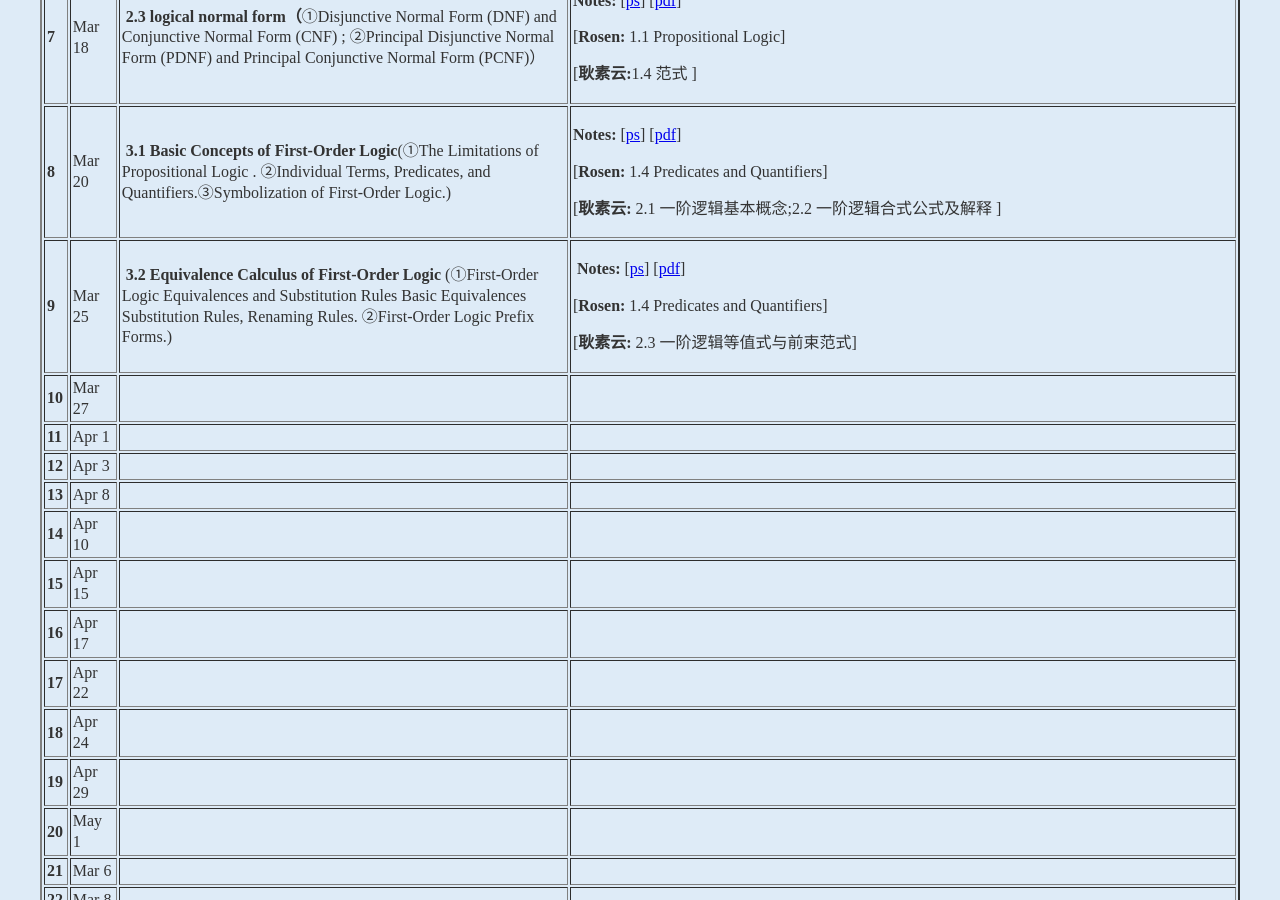
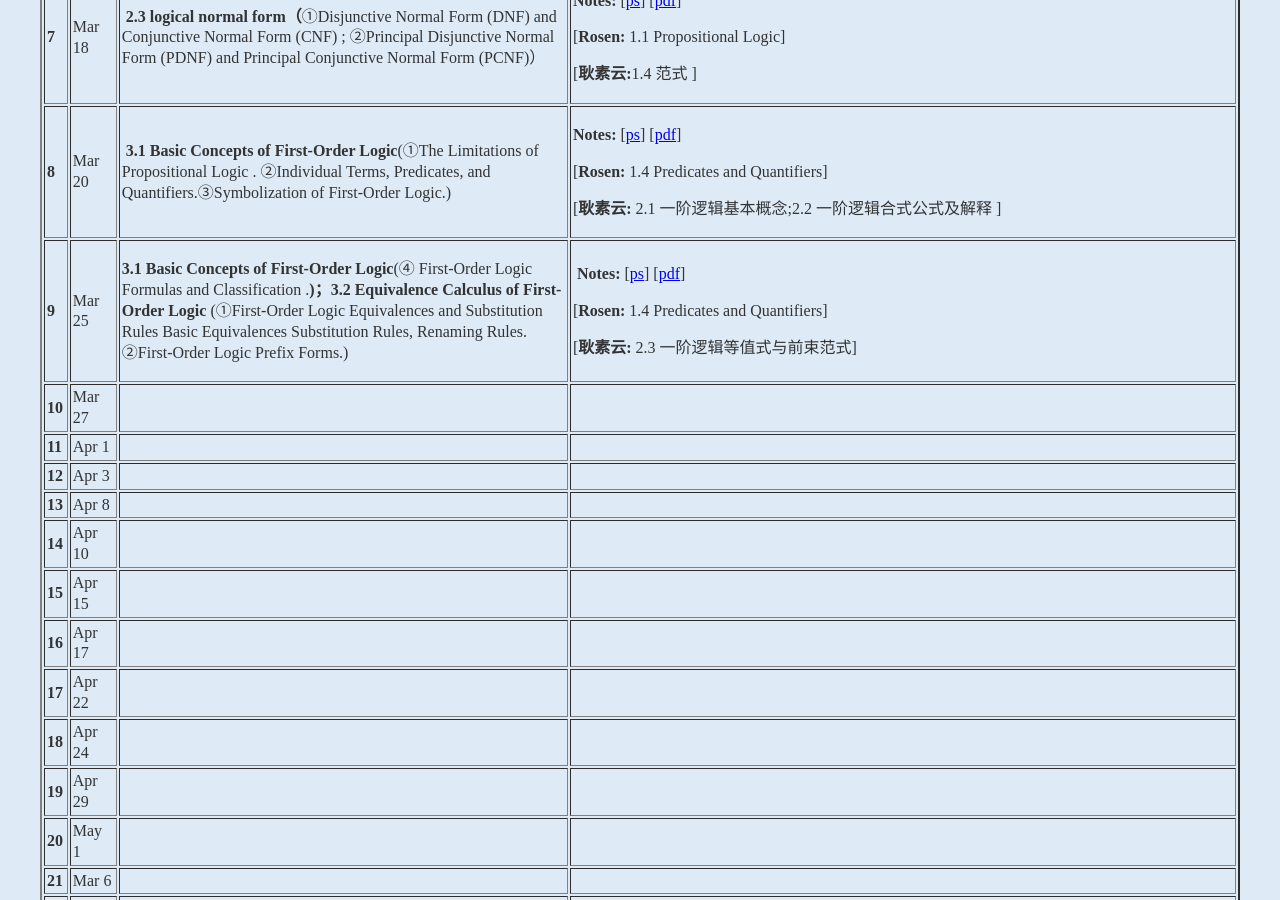
Before and after one commit to kejiwei/kejiwei.github.io, a Jekyll site: the page teaching/courses/dismath/index.html, which Jekyll copies as it is, in a window 1280 px wide and 900 px high, scrolled down 1974 px. Built offline with Jekyll 4.4.1, drawn with Linux system fonts in a browser that asks for light colours.

Commit message:
Add files via upload

```diff
--- a/teaching/courses/dismath/index.html
+++ b/teaching/courses/dismath/index.html
@@ -141,7 +141,7 @@
                 <td><b>8</b></td>
                 <td>Mar 20</td>
                 <td>&nbsp;<strong>3.1 Basic Concepts of First-Order Logic</strong>(①The Limitations of Propositional Logic . ②Individual Terms, Predicates, and Quantifiers.③Symbolization of First-Order Logic.)</td>
-                <td><p><strong>Notes:</strong> [<a href="slides/lecture.ppsx">ps</a>] [<a href="slides/lecture.pdf">pdf</a>]&nbsp; <br>
+                <td><p><strong>Notes:</strong> [<a href="slides/CH3 First Order Logic(1-19).ppsx">ps</a>] [<a href="slides/CH3 First Order Logic(1-19).pdf">pdf</a>]&nbsp; <br>
                 </p>
                   <p>[<strong>Rosen:</strong> 1.4 Predicates and Quantifiers]</p>
                   <p>[<strong>耿素云: </strong>2.1 一阶逻辑基本概念;2.2 一阶逻辑合式公式及解释 ]</p></td>
@@ -150,7 +150,8 @@
                 <tr>
                 <td><b>9</b></td>
                 <td>Mar 25</td>
-                <td>&nbsp;<strong>3.2 Equivalence Calculus of First-Order Logic</strong> (①First-Order Logic Equivalences and Substitution Rules Basic Equivalences Substitution Rules, Renaming Rules. ②First-Order Logic Prefix Forms.)</td>
+                <td>
+                  <p><strong>3.1 Basic Concepts of First-Order Logic</strong>(④ First-Order Logic Formulas and Classification .<strong>)；3.2 Equivalence Calculus of First-Order Logic</strong> (①First-Order Logic Equivalences and Substitution Rules Basic Equivalences Substitution Rules, Renaming Rules. ②First-Order Logic Prefix Forms.)</p></td>
                 <td><p>&nbsp;<strong>Notes:</strong> [<a href="slides/lecture.ppsx">ps</a>] [<a href="slides/lecture.pdf">pdf</a>]&nbsp;</p>
                   <p>[<strong>Rosen:</strong> 1.4 Predicates and Quantifiers]</p>
                   <p>[<strong>耿素云:</strong> 2.3 一阶逻辑等值式与前束范式]</p></td>
```
